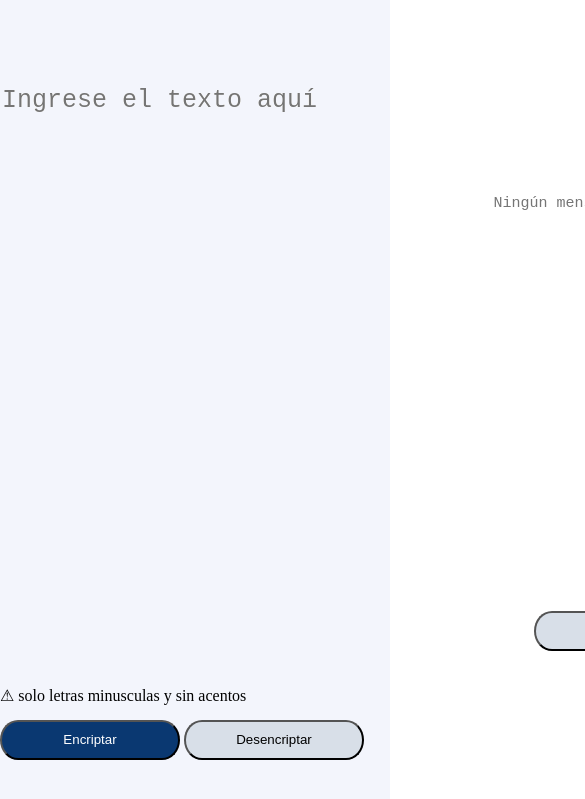
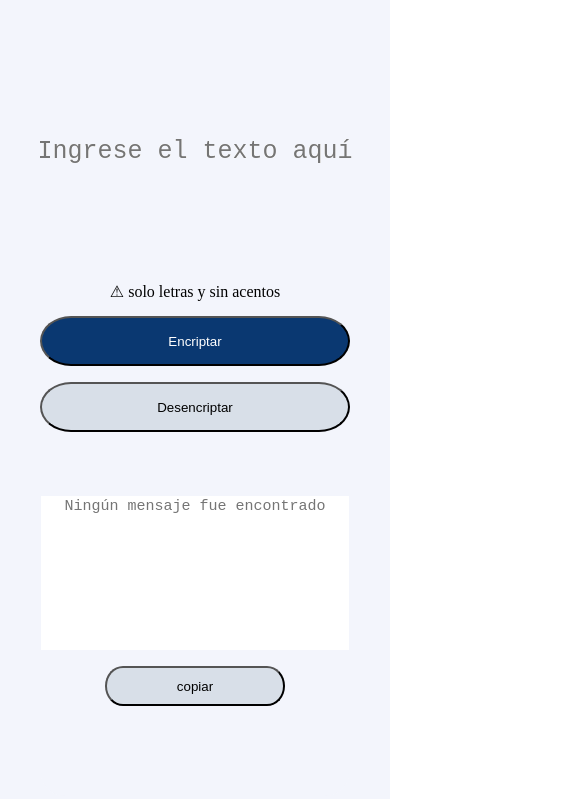
Before and after one commit to Crisppu/encriptador.github.io, a plain HTML site: page index.html in a window 390 px wide. Shown: the top 799 px of the page, 585 px wide, since content can reach past the window. Drawn offline with Linux system fonts and the light colour scheme.

Commit message:
configuracion movil reponsive

```diff
--- /dev/null
+++ b/css/main.css
@@ -0,0 +1 @@
+@import url(./main/contenedorPrincipal.css);
--- a/css/main/contenedorPrincipal.css
+++ b/css/main/contenedorPrincipal.css
@@ -98,3 +98,50 @@
     height: 40px;
     align-self: center;
 }
+
+@media screen and (max-width:858px) {
+    .contenedor__principal {
+        flex-direction: column;
+    }
+
+   .contenedor__encriptar{
+    justify-content: end;
+    height: 400px;
+    }
+
+    .textarea__encriptar {
+        width: 100%;
+        text-align: center;
+    }
+
+    .span__mensajeAdvertencia {
+        text-align: center;
+    }
+
+    .lista__botones {
+        display: flex;
+        flex-direction: column;
+        align-self: center;
+
+    }
+    .boton__encriptar,.boton__desencriptar{
+    width: 310px;
+    height: 50px;
+    margin-bottom: 1rem;
+    }
+
+    .contenedor__resultado {
+        justify-content: initial;
+        background-color: inherit;
+        height: 300px;
+
+    }
+
+    .textarea__resultado{
+    height: 150px;
+    }
+    .boton__copiar{
+    margin-top: 1rem;
+    }
+
+}
--- a/index.html
+++ b/index.html
@@ -5,8 +5,8 @@
     <meta charset="UTF-8">
     <meta http-equiv="X-UA-Compatible" content="IE=edge">
     <meta name="viewport" content="width=device-width, initial-scale=1.0">
-    <link rel="stylesheet" type="text/css" media="screen" href="./main.css" />
-    <link rel="stylesheet" type="text/css" media="screen" href="./css/main/reset.css"/>
+    <link rel="stylesheet" type="text/css" media="screen" href="./css/main.css" />
+    <link rel="stylesheet" type="text/css" media="screen" href="./css/base/reset.css"/>
     <title>Encriptador</title>
 </head>
 
@@ -17,7 +17,7 @@
                 <textarea class="textarea__encriptar" cols="30" rows="5" required placeholder="Ingrese el texto aquí"
                     data-textAreaEncriptar></textarea>
                 <div class="contenedor__botonesEncriptar">
-                    <span>&#9888 solo letras minusculas y sin acentos</span>
+                    <span class="span__mensajeAdvertencia">&#9888 solo letras y sin acentos</span>
                     <div class="lista__botones">
                         <button class="boton__encriptar" data-botonEncriptar><span class="span__encriptar">Encriptar</span></button>
                         <button class="boton__desencriptar" data-botonDesencriptar>Desencriptar</button>
--- a/main.css
+++ /dev/null
@@ -1 +0,0 @@
-@import url(./css/main/contenedorPrincipal.css);
```
Also changed, not shown: css/base/reset.css (renamed from css/main/reset.css).
